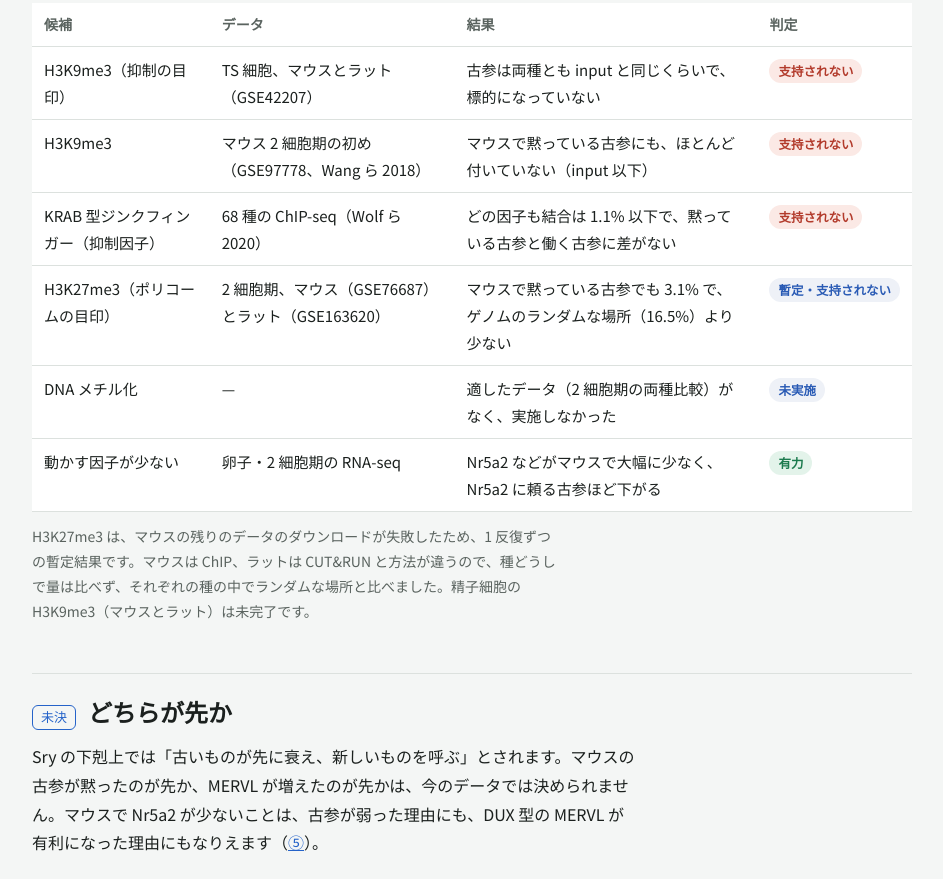
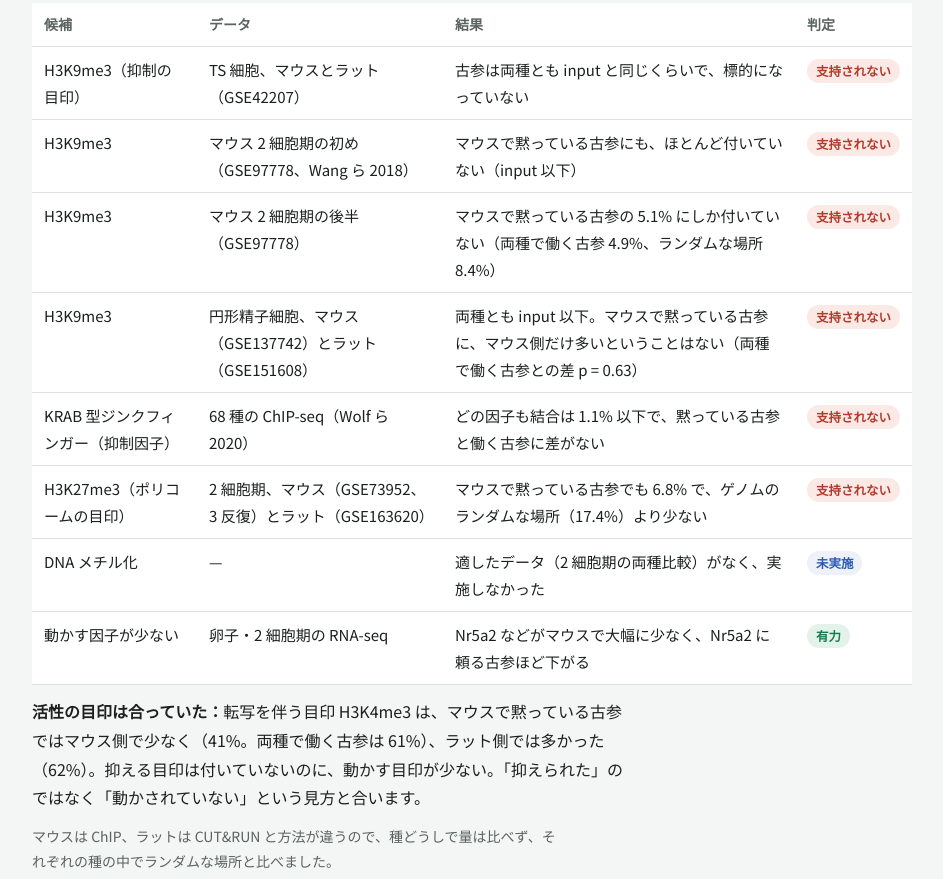
Before and after one commit to BatoriTakayuki/zga-gekokujo, a plain HTML site: page decline.html in a window 1280 px wide. Shown: the part 3621-4500 px from the top of the page, without its empty margins (168-1111 px from the left). Drawn offline with Linux system fonts and the light colour scheme; a web font is replaced by a local one.

Commit message:
Add final H3K9me3 (late 2C, spermatids) and H3K27me3 results

```diff
--- a/decline.html
+++ b/decline.html
@@ -88,14 +88,17 @@
       <tbody>
         <tr><td>H3K9me3（抑制の目印）</td><td>TS 細胞、マウスとラット（GSE42207）</td><td>古参は両種とも input と同じくらいで、標的になっていない</td><td><span class="pill no">支持されない</span></td></tr>
         <tr><td>H3K9me3</td><td>マウス 2 細胞期の初め（GSE97778、Wang ら 2018）</td><td>マウスで黙っている古参にも、ほとんど付いていない（input 以下）</td><td><span class="pill no">支持されない</span></td></tr>
+        <tr><td>H3K9me3</td><td>マウス 2 細胞期の後半（GSE97778）</td><td>マウスで黙っている古参の 5.1% にしか付いていない（両種で働く古参 4.9%、ランダムな場所 8.4%）</td><td><span class="pill no">支持されない</span></td></tr>
+        <tr><td>H3K9me3</td><td>円形精子細胞、マウス（GSE137742）とラット（GSE151608）</td><td>両種とも input 以下。マウスで黙っている古参に、マウス側だけ多いということはない（両種で働く古参との差 p = 0.63）</td><td><span class="pill no">支持されない</span></td></tr>
         <tr><td>KRAB 型ジンクフィンガー（抑制因子）</td><td>68 種の ChIP-seq（Wolf ら 2020）</td><td>どの因子も結合は 1.1% 以下で、黙っている古参と働く古参に差がない</td><td><span class="pill no">支持されない</span></td></tr>
-        <tr><td>H3K27me3（ポリコームの目印）</td><td>2 細胞期、マウス（GSE76687）とラット（GSE163620）</td><td>マウスで黙っている古参でも 3.1% で、ゲノムのランダムな場所（16.5%）より少ない</td><td><span class="pill mid">暫定・支持されない</span></td></tr>
+        <tr><td>H3K27me3（ポリコームの目印）</td><td>2 細胞期、マウス（GSE73952、3 反復）とラット（GSE163620）</td><td>マウスで黙っている古参でも 6.8% で、ゲノムのランダムな場所（17.4%）より少ない</td><td><span class="pill no">支持されない</span></td></tr>
         <tr><td>DNA メチル化</td><td>—</td><td>適したデータ（2 細胞期の両種比較）がなく、実施しなかった</td><td><span class="pill mid">未実施</span></td></tr>
         <tr><td>動かす因子が少ない</td><td>卵子・2 細胞期の RNA-seq</td><td>Nr5a2 などがマウスで大幅に少なく、Nr5a2 に頼る古参ほど下がる</td><td><span class="pill ok">有力</span></td></tr>
       </tbody>
     </table>
   </div>
-  <p class="note">H3K27me3 は、マウスの残りのデータのダウンロードが失敗したため、1 反復ずつの暫定結果です。マウスは ChIP、ラットは CUT&amp;RUN と方法が違うので、種どうしで量は比べず、それぞれの種の中でランダムな場所と比べました。精子細胞の H3K9me3（マウスとラット）は未完了です。</p>
+  <p><b>活性の目印は合っていた：</b>転写を伴う目印 H3K4me3 は、マウスで黙っている古参ではマウス側で少なく（41%。両種で働く古参は 61%）、ラット側では多かった（62%）。抑える目印は付いていないのに、動かす目印が少ない。「抑えられた」のではなく「動かされていない」という見方と合います。</p>
+  <p class="note">マウスは ChIP、ラットは CUT&amp;RUN と方法が違うので、種どうしで量は比べず、それぞれの種の中でランダムな場所と比べました。</p>
 </section>
 
 <section class="stage">
```
Also changed, not shown: index.html (+1 -1 lines), methods.html (+3 -3 lines).
